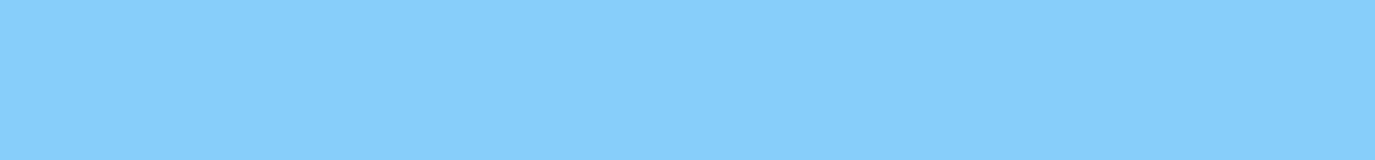
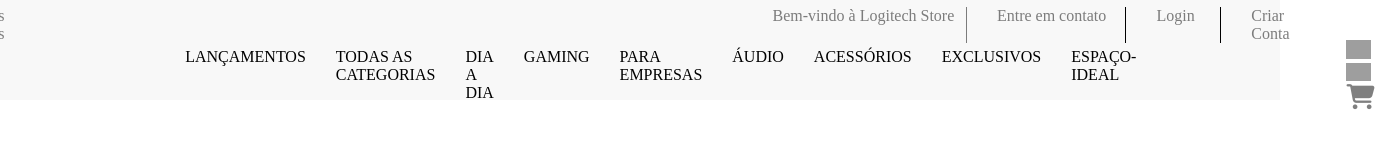
Before and after one commit to Guilherme1108/PEND-site_vendas, a plain HTML site: page index.html in a window 1280 px wide. Shown: the whole page, 1375 px wide, since content can reach past the window. Drawn offline with Linux system fonts and the light colour scheme; grey boxes are pictures that could not be loaded.

Commit message:
finalizando o header

```diff
--- a/index.html
+++ b/index.html
@@ -1,5 +1,6 @@
 <!DOCTYPE html>
 <html lang="en">
+
 <head>
     <meta charset="UTF-8">
     <meta name="viewport" content="width=device-width, initial-scale=1.0">
@@ -7,14 +8,48 @@
     <link rel="stylesheet" href="style.css">
     <link rel="shortcut icon" href="logitech.ico" type="image/x-icon">
     <script src="app.js" defer></script>
+    <script src="https://kit.fontawesome.com/b03ead2179.js" crossorigin="anonymous"></script>
 </head>
 
 <body>
 
-    <header></header>
+    <header>
+        <div class="primeiraParte">
+            <li>Nossas marcas</li>
+            <div class="listaItens">
+                <li class="welcome">Bem-vindo à Logitech Store</li>
+                <li class="contato"><a  class="links" href="">Entre em contato</a></li>
+                <li class="login"><a class="links" href="">Login</a></li>
+                <li class="account"><a class="links" href="">Criar Conta</a></li>
+            </div>
+        </div>
+
+
+        <div class="segundaParte">
+            <img class="logo"   src="https://www.logitechstore.com.br/static/version1749046609/frontend/Smartwave/porto_logitechstore/pt_BR/images/logo.svg" alt="">
+            <div class="listaItens">
+                <li>LANÇAMENTOS</li>
+                <li>TODAS AS CATEGORIAS</li>
+                <li>DIA A DIA</li>
+                <li>GAMING</li>
+                <li>PARA EMPRESAS</li>
+                <li>ÁUDIO</li>
+                <li>ACESSÓRIOS</li>
+                <li>EXCLUSIVOS</li>
+                <li>ESPAÇO-IDEAL</li>
+            </div>
+            <div class="icons">
+                <img src="https://www.logitechstore.com.br/static/version1741203635/frontend/Smartwave/porto_logitechstore/pt_BR/images/ico_search.png" alt="Lupa">
+                <img src="https://www.logitechstore.com.br/static/version1749046609/frontend/Smartwave/porto_logitechstore/pt_BR/images/ico_user.png" alt="">
+                <i class="fa-solid fa-cart-shopping"></i>
+            </div>
+        </div>
+
+    </header>
     <main></main>
     <footer></footer>
 
 
 </body>
+
 </html>
--- a/style.css
+++ b/style.css
@@ -4,21 +4,78 @@
     box-sizing: border-box;
 }
 
+ul,
+ol,
+li {
+    list-style: none;
+}
+
 body{
+
+    width: 100vw;
+    height: 100vh;
+}
+
+header{
+    display: flex;
+    flex-direction: column;
+    width: 100vw;
+    height: 100px;
+    background-color: #f8f8f8;
+    color: rgba(0, 0, 0, .5);
+}
+
+.primeiraParte{
+    height: 50px;
+    width: 100%;
     display: flex;
     align-items: center;
     justify-content: center;
-    width: 100vw;
-    height: 100vh;
-    background-color: lightskyblue;
+    gap: 60%;
 }
 
-.itens {
-    width: 25%;
-    height: 25%;
+.listaItens{
+    display: flex;
+    gap: 30px;
+    color: black;
+}
+
+.listaItens li{
+    gap: 10px;
+}
+.welcome {
+    width: 210px;
+    border-right:1px solid;
+    color: rgba(0, 0, 0, .5);
+}
+.contato{
+    width: 140px;
+    border-right:1px solid;
+}
+.login{
+    width: 70px;
+    border-right:1px solid;
+}
+.links{
+    text-decoration: none;
+    list-style: none;
+    color: rgba(0, 0, 0, .5);
+
+}
+
+.segundaParte{
+    height: 50px;
+    width: 100%;
     display: flex;
     align-items: center;
     justify-content: center;
-    flex-direction: column;
+    gap: 210px;
+}
 
+.logo{
+    height: 100%;
 }
+.icons img, i {
+    width: 25px;
+    font-size: 25px;
+}
```
